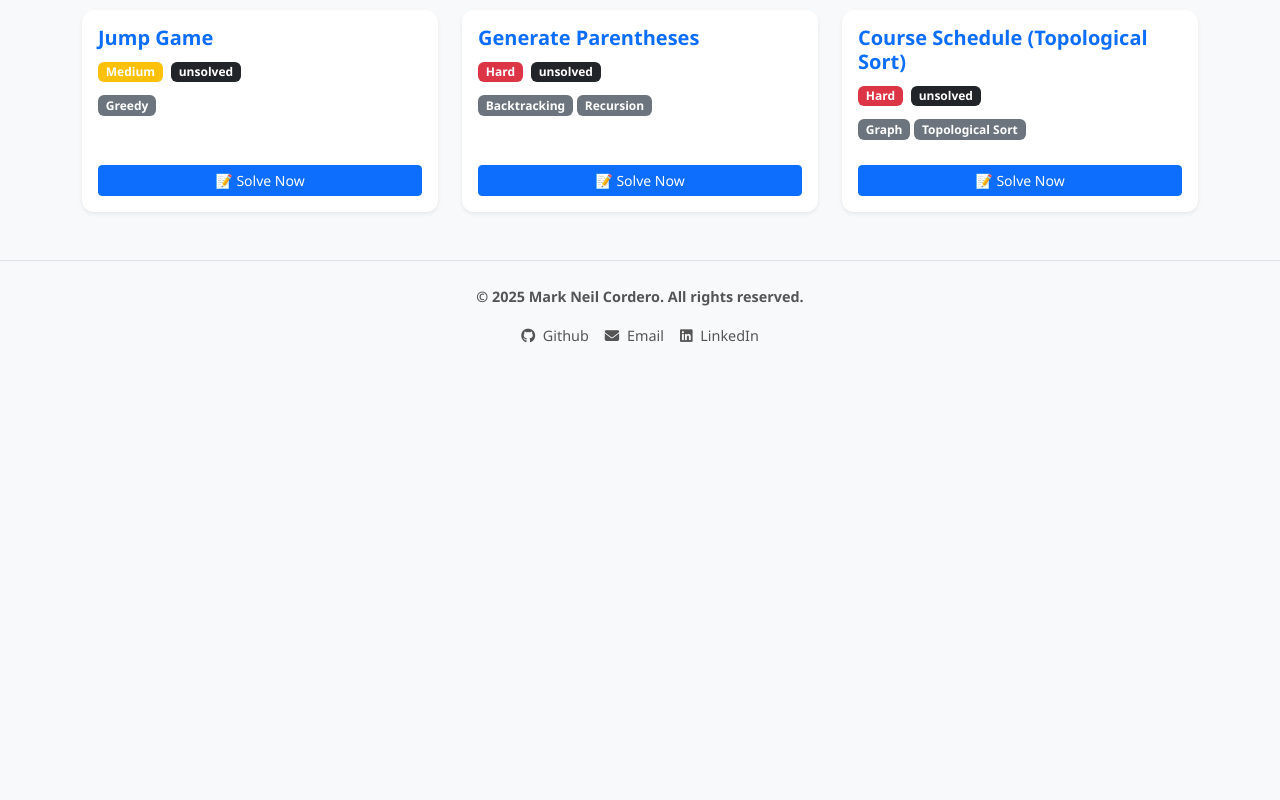
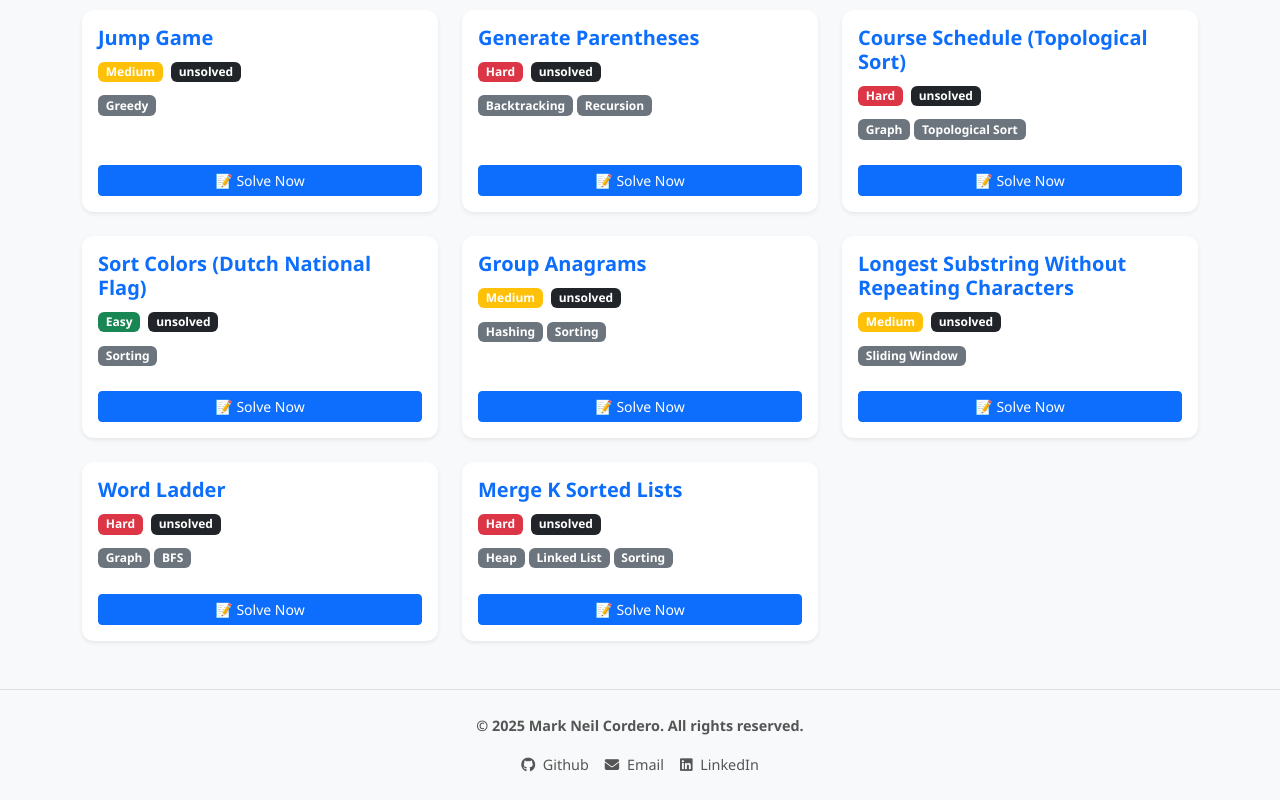
Before and after one commit to markneilcordero/algorithm-practice-app, a React (Vite) app: page /practice in a window 1280 px wide. Shown: the part 2142-2942 px from the top of the page. Before the commit the page ends 2513 px from the top, so only its background shows below. Built offline with nearby package versions, Linux system fonts and the light colour scheme.

Commit message:
Update problems.js

```diff
--- a/src/data/problems.js
+++ b/src/data/problems.js
@@ -876,4 +876,148 @@ function canFinish(numCourses, prerequisites) {
 }
 `.trim()
   }
+,
+{
+    id: 'sort-colors',
+    title: 'Sort Colors (Dutch National Flag)',
+    description: 'Given an array with n objects colored red, white, or blue (represented as 0, 1, or 2), sort them in-place so that objects of the same color are adjacent.',
+    difficulty: 'Easy',
+    tags: ['Sorting'],
+    examples: [
+      { input: '[2,0,2,1,1,0]', output: '[0,0,1,1,2,2]' }
+    ],
+    testCases: [
+      { input: [[2,0,2,1,1,0]], expected: [0,0,1,1,2,2] }
+    ],
+    solution: `
+function sortColors(nums) {
+  let low = 0, mid = 0, high = nums.length - 1;
+  while (mid <= high) {
+    if (nums[mid] === 0) [nums[low++], nums[mid++]] = [nums[mid], nums[low]];
+    else if (nums[mid] === 1) mid++;
+    else [nums[mid], nums[high--]] = [nums[high], nums[mid]];
+  }
+  return nums;
+}
+`.trim()
+  },
+  {
+    id: 'group-anagrams',
+    title: 'Group Anagrams',
+    description: 'Given an array of strings, group the anagrams together.',
+    difficulty: 'Medium',
+    tags: ['Hashing', 'Sorting'],
+    examples: [
+      { input: '["eat","tea","tan","ate","nat","bat"]', output: '[["eat","tea","ate"],["tan","nat"],["bat"]]' }
+    ],
+    testCases: [
+      { input: [["eat","tea","tan","ate","nat","bat"]], expected: [["eat","tea","ate"],["tan","nat"],["bat"]] }
+    ],
+    solution: `
+function groupAnagrams(strs) {
+  const map = {};
+  for (const str of strs) {
+    const key = str.split('').sort().join('');
+    if (!map[key]) map[key] = [];
+    map[key].push(str);
+  }
+  return Object.values(map);
+}
+`.trim()
+  },
+  {
+    id: 'longest-substring-without-repeating',
+    title: 'Longest Substring Without Repeating Characters',
+    description: 'Given a string, find the length of the longest substring without repeating characters.',
+    difficulty: 'Medium',
+    tags: ['Sliding Window'],
+    examples: [
+      { input: '"abcabcbb"', output: '3' }
+    ],
+    testCases: [
+      { input: ["abcabcbb"], expected: 3 },
+      { input: ["bbbbb"], expected: 1 },
+      { input: ["pwwkew"], expected: 3 }
+    ],
+    solution: `
+function lengthOfLongestSubstring(s) {
+  let set = new Set(), left = 0, max = 0;
+  for (let right = 0; right < s.length; right++) {
+    while (set.has(s[right])) {
+      set.delete(s[left++]);
+    }
+    set.add(s[right]);
+    max = Math.max(max, right - left + 1);
+  }
+  return max;
+}
+`.trim()
+  },
+  {
+    id: 'word-ladder',
+    title: 'Word Ladder',
+    description: 'Given two words (beginWord and endWord), and a dictionary, find the length of shortest transformation sequence where only one letter can be changed at a time and each transformed word must exist in the dictionary.',
+    difficulty: 'Hard',
+    tags: ['Graph', 'BFS'],
+    examples: [
+      { input: 'beginWord = "hit", endWord = "cog", wordList = ["hot","dot","dog","lot","log","cog"]', output: '5' }
+    ],
+    testCases: [
+      { input: ["hit", "cog", ["hot","dot","dog","lot","log","cog"]], expected: 5 }
+    ],
+    solution: `
+function ladderLength(beginWord, endWord, wordList) {
+  const wordSet = new Set(wordList);
+  if (!wordSet.has(endWord)) return 0;
+  let queue = [[beginWord, 1]];
+  while (queue.length) {
+    const [word, steps] = queue.shift();
+    if (word === endWord) return steps;
+    for (let i = 0; i < word.length; i++) {
+      for (let c = 97; c <= 122; c++) {
+        const next = word.slice(0, i) + String.fromCharCode(c) + word.slice(i + 1);
+        if (wordSet.has(next)) {
+          queue.push([next, steps + 1]);
+          wordSet.delete(next);
+        }
+      }
+    }
+  }
+  return 0;
+}
+`.trim()
+  },
+  {
+    id: 'merge-k-sorted-lists',
+    title: 'Merge K Sorted Lists',
+    description: 'You are given an array of k linked-lists, each linked-list is sorted. Merge all the linked-lists into one sorted list and return it.',
+    difficulty: 'Hard',
+    tags: ['Heap', 'Linked List', 'Sorting'],
+    examples: [
+      { input: '[[1,4,5],[1,3,4],[2,6]]', output: '[1,1,2,3,4,4,5,6]' }
+    ],
+    testCases: [
+      { input: [[[1,4,5],[1,3,4],[2,6]]], expected: [1,1,2,3,4,4,5,6] }
+    ],
+    solution: `
+function mergeKLists(lists) {
+  const nodes = [];
+  for (const list of lists) {
+    let curr = list;
+    while (curr) {
+      nodes.push(curr.val);
+      curr = curr.next;
+    }
+  }
+  nodes.sort((a, b) => a - b);
+  const dummy = { val: -1, next: null };
+  let curr = dummy;
+  for (let val of nodes) {
+    curr.next = { val, next: null };
+    curr = curr.next;
+  }
+  return dummy.next;
+}
+`.trim()
+  }
 ];
```
